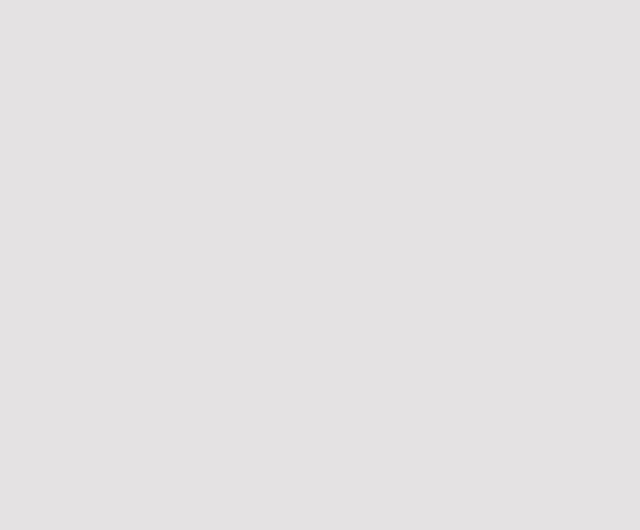
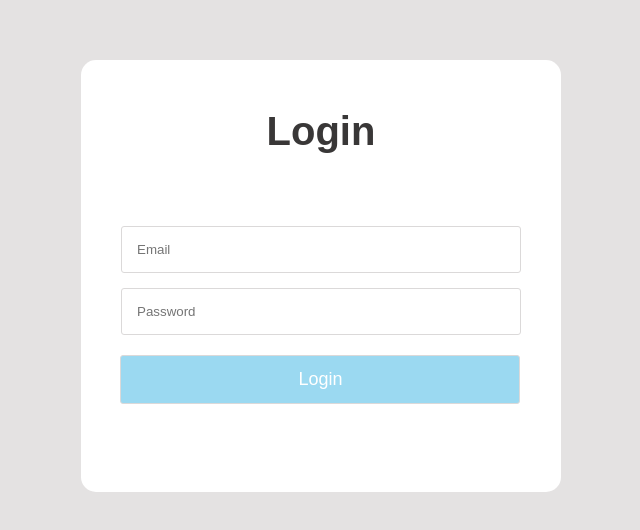
Before and after one commit to mombeh/url-shortener, a React (Vite) app in the folder Frontend/: page /users/login in a window 1280 px wide. Before the commit this address had no page. Shown: the part 132-662 px from the top of the page, without its empty margins (319-959 px from the left). Built offline with nearby package versions, Linux system fonts and the light colour scheme.

Commit message:
commit changes on my login and register files

```diff
--- a/Frontend/src/App.jsx
+++ b/Frontend/src/App.jsx
@@ -10,8 +10,8 @@ function App() {
     <BrowserRouter>
       <Routes>
         <Route path="/" element={<Home />} />
-        <Route path="/register" element={<Register />} />
-        <Route path="/login" element={<Login />} />
+        <Route path="/users/register" element={<Register />} />
+        <Route path="/users/login" element={<Login />} />
         <Route path="/dashboard" element={<Dashboard />} />
       </Routes>
     </BrowserRouter>
--- a/Frontend/src/index.css
+++ b/Frontend/src/index.css
@@ -67,7 +67,17 @@ h2 {
   margin-top: 15%;
   padding: 1rem;
   max-width: 700px;
-  height: 600px;
+  height: 550px;
+  justify-self: center;
+  background-color: #fff;
+  border-radius: 15px;
+}
+
+.contain {
+  margin-top: 15%;
+  padding: 1rem;
+  max-width: 700px;
+  height: 400px;
   justify-self: center;
   background-color: #fff;
   border-radius: 15px;
--- a/Frontend/src/pages/Home.jsx
+++ b/Frontend/src/pages/Home.jsx
@@ -2,12 +2,12 @@ import { Link } from "react-router-dom";
 
 export default function Home() {
   return (
-    <div className="container">
+    <div className="contain">
       <div className="header">
         <img src="https://images.softwaresuggest.com/software_logo/primelink-20240917014551.png" alt="" />
         <div className="nav">
-          <Link to="/register"><button className="link">Register</button></Link>
-          <Link to="/login"><button className="link">Login</button></Link>
+          <Link to="/users/register"><button className="link">Register</button></Link>
+          <Link to="/users/login"><button className="link">Login</button></Link>
         </div>
       </div>
       <h1>Welcome to the URL Shortener</h1>
--- a/Frontend/src/pages/Login.jsx
+++ b/Frontend/src/pages/Login.jsx
@@ -46,7 +46,7 @@ export default function Login() {
   };
 
   return (
-    <div className="container">
+    <div className="contain">
       <h2>Login</h2>
 
       <form onSubmit={handleSubmit} className="labels">
--- a/Frontend/src/pages/Register.jsx
+++ b/Frontend/src/pages/Register.jsx
@@ -31,7 +31,7 @@ export default function Register() {
       });
 
       setSuccessMessage("Registration successful! Redirecting to login...");
-      setTimeout(() => navigate("/login"), 1500);
+      setTimeout(() => navigate("/users/login"), 1500);
 
     } catch (err) {
       setErrorMessage(err.response?.data?.message || "Registration failed.");
```
